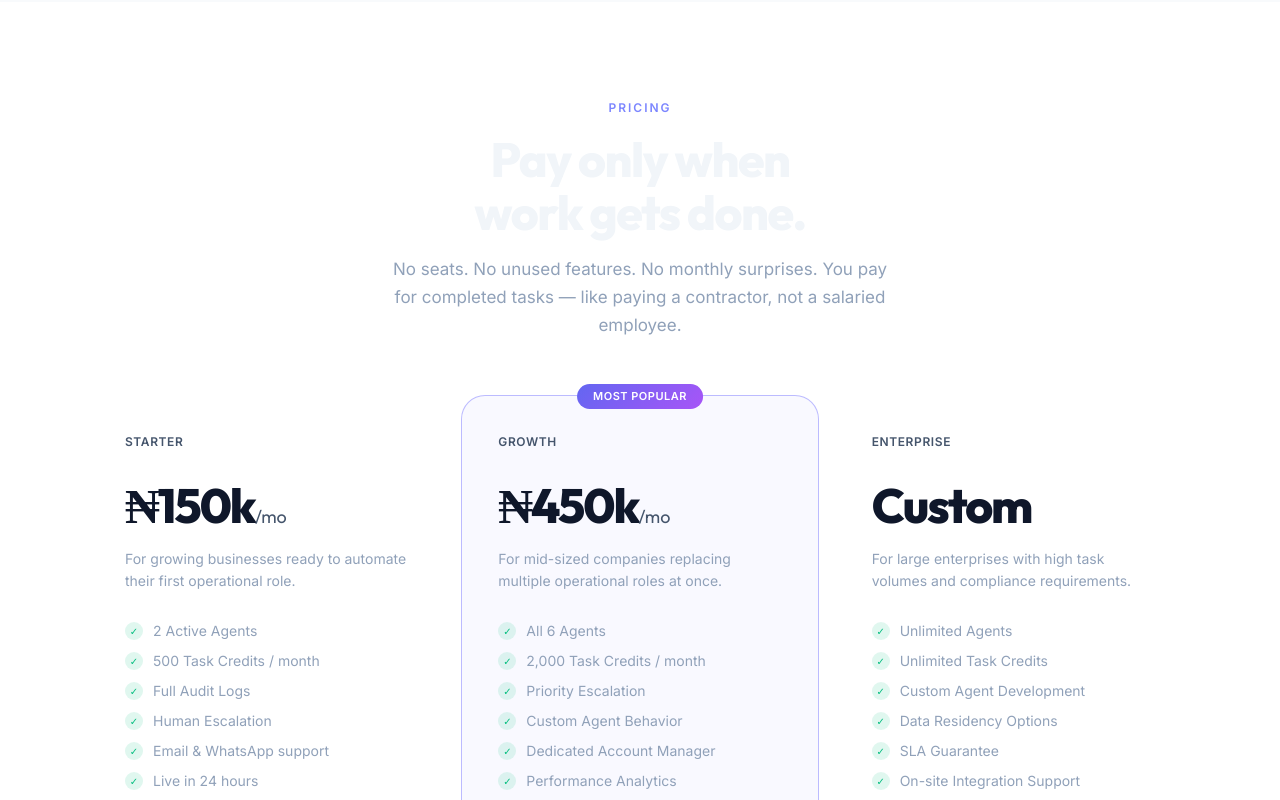
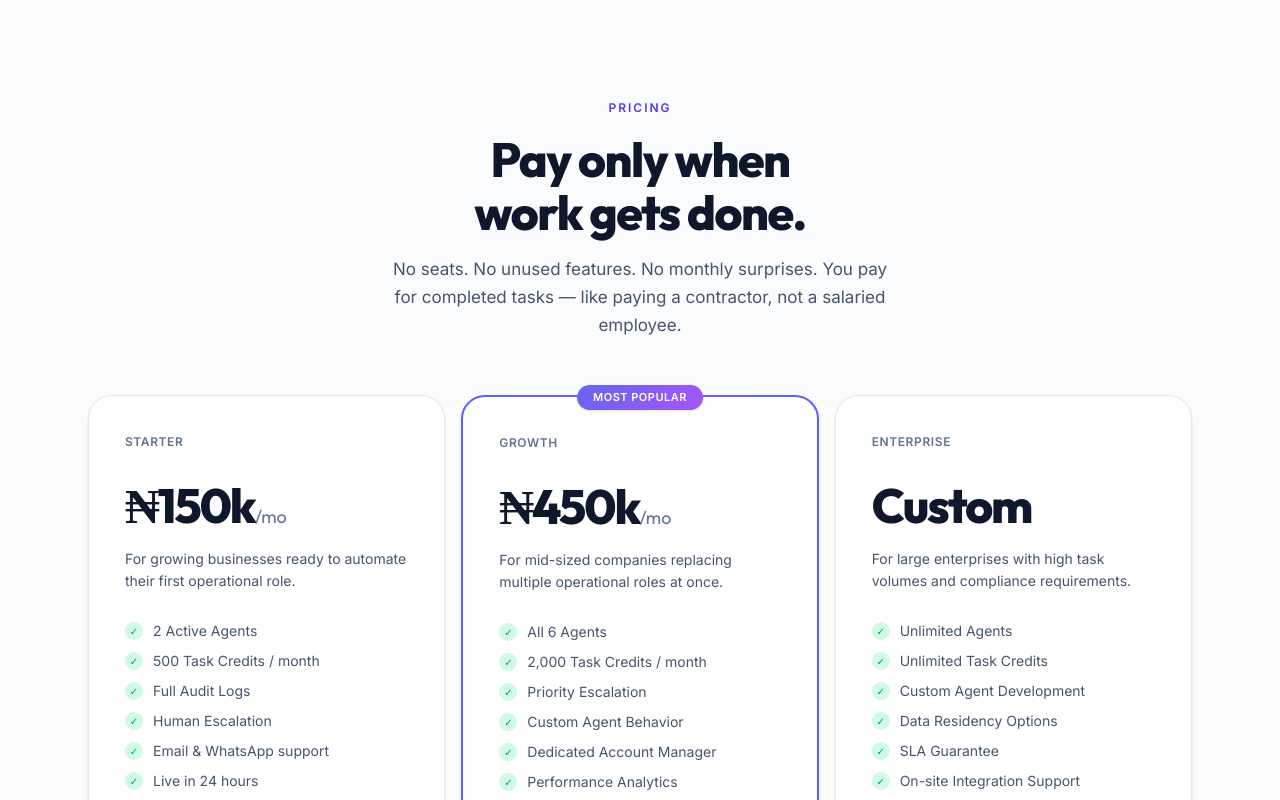
Before and after one commit to Pipe7-sudo/Agentic, a Next.js app in the folder frontend/: page / in a window 1280 px wide. Shown: the part 5520-6320 px from the top of the page. Built offline with nearby package versions, Linux system fonts and the light colour scheme.

Commit message:
refactor(pricing): optimize tier display and dark mode contrast

```diff
--- a/frontend/src/components/landing/PricingSection.tsx
+++ b/frontend/src/components/landing/PricingSection.tsx
@@ -6,31 +6,31 @@ const PLANS = [
 
 export default function PricingSection() {
   return (
-    <section id="pricing" className="py-24">
+    <section id="pricing" className="py-24 bg-slate-50/50 dark:bg-transparent">
       <div className="max-w-6xl mx-auto px-6">
         <div className="text-center mb-14">
-          <span className="text-[12px] font-semibold uppercase tracking-[2px] text-indigo-400 block mb-4">Pricing</span>
-          <h2 className="font-['Outfit'] text-[clamp(28px,4vw,48px)] font-extrabold tracking-[-1.5px] leading-[1.1] text-slate-100 mb-4">Pay only when<br />work gets done.</h2>
-          <p className="text-[17px] text-slate-400 max-w-[520px] mx-auto leading-[1.65]">No seats. No unused features. No monthly surprises. You pay for completed tasks — like paying a contractor, not a salaried employee.</p>
+          <span className="text-[12px] font-semibold uppercase tracking-[2px] text-indigo-600 dark:text-indigo-400 block mb-4">Pricing</span>
+          <h2 className="font-['Outfit'] text-[clamp(28px,4vw,48px)] font-extrabold tracking-[-1.5px] leading-[1.1] text-slate-900 dark:text-slate-100 mb-4">Pay only when<br />work gets done.</h2>
+          <p className="text-[16px] md:text-[17px] text-slate-600 dark:text-slate-400 max-w-[520px] mx-auto leading-[1.65]">No seats. No unused features. No monthly surprises. You pay for completed tasks — like paying a contractor, not a salaried employee.</p>
         </div>
-        <div className="grid grid-cols-1 md:grid-cols-3 gap-4">
+        <div className="grid grid-cols-1 md:grid-cols-3 gap-6 md:gap-4">
           {PLANS.map(p => (
-            <div key={p.tier} className={`relative rounded-3xl p-9 transition-all duration-300 hover:-translate-y-1 ${p.popular ? 'bg-indigo-500/[0.04] border border-indigo-500/40' : 'bg-white/[0.03] border border-white/[0.07]'}`}>
+            <div key={p.tier} className={`relative rounded-3xl p-8 md:p-9 transition-all duration-300 hover:-translate-y-1 shadow-sm dark:shadow-none hover:shadow-xl hover:shadow-indigo-500/5 ${p.popular ? 'bg-white dark:bg-indigo-500/[0.04] border-2 border-indigo-500 shadow-md dark:border-indigo-500/40' : 'bg-white dark:bg-white/[0.03] border border-slate-200 dark:border-white/[0.07]'}`}>
               {p.popular && (
-                <div className="absolute -top-3 left-1/2 -translate-x-1/2 gradient-bg text-white text-[11px] font-bold px-4 py-1 rounded-full tracking-[0.5px]">MOST POPULAR</div>
+                <div className="absolute -top-3 left-1/2 -translate-x-1/2 gradient-bg text-white text-[11px] font-bold px-4 py-1 rounded-full tracking-[0.5px] shadow-sm">MOST POPULAR</div>
               )}
-              <div className="text-[12px] font-semibold uppercase tracking-wider text-slate-600 mb-4">{p.tier}</div>
-              <div className="font-['Outfit'] text-[48px] font-extrabold tracking-[-2px] mb-1">{p.price}<span className="text-[18px] font-normal text-slate-600 tracking-normal">{p.period}</span></div>
-              <p className="text-sm text-slate-400 mb-7 leading-[1.6]">{p.desc}</p>
+              <div className="text-[12px] font-semibold uppercase tracking-wider text-slate-500 dark:text-slate-600 mb-4">{p.tier}</div>
+              <div className="font-['Outfit'] text-[40px] md:text-[48px] font-extrabold tracking-[-2px] mb-1 text-slate-900 dark:text-white">{p.price}<span className="text-[16px] md:text-[18px] font-normal text-slate-500 dark:text-slate-600 tracking-normal">{p.period}</span></div>
+              <p className="text-sm text-slate-600 dark:text-slate-400 mb-7 leading-[1.6]">{p.desc}</p>
               <ul className="flex flex-col gap-2.5 mb-8">
                 {p.features.map(f => (
-                  <li key={f} className="flex items-center gap-2.5 text-sm text-slate-400">
-                    <div className="w-[18px] h-[18px] rounded-full bg-emerald-500/12 flex items-center justify-center text-[10px] text-emerald-500 shrink-0">✓</div>
+                  <li key={f} className="flex items-center gap-2.5 text-sm text-slate-600 dark:text-slate-400">
+                    <div className="w-[18px] h-[18px] rounded-full bg-emerald-100 dark:bg-emerald-500/12 flex items-center justify-center text-[10px] text-emerald-600 dark:text-emerald-500 shrink-0">✓</div>
                     {f}
                   </li>
                 ))}
               </ul>
-              <a href="#cta" id={p.btnId} className={`block w-full text-center py-3 rounded-xl text-sm font-semibold transition-all no-underline ${p.outline ? 'border border-white/[0.12] text-slate-100 hover:bg-white/[0.05]' : 'gradient-bg text-white shadow-[0_4px_24px_rgba(99,102,241,0.35)] hover:-translate-y-px hover:shadow-[0_6px_32px_rgba(99,102,241,0.5)]'}`}>{p.btnLabel}</a>
+              <a href="#cta" id={p.btnId} className={`block w-full text-center py-3 rounded-xl text-sm font-semibold transition-all no-underline ${p.outline ? 'border border-slate-200 dark:border-white/[0.12] text-slate-700 dark:text-slate-100 hover:bg-slate-50 dark:hover:bg-white/[0.05]' : 'gradient-bg text-white shadow-[0_4px_24px_rgba(99,102,241,0.25)] dark:shadow-[0_4px_24px_rgba(99,102,241,0.35)] hover:-translate-y-px hover:shadow-[0_6px_32px_rgba(99,102,241,0.4)] dark:hover:shadow-[0_6px_32px_rgba(99,102,241,0.5)]'}`}>{p.btnLabel}</a>
             </div>
           ))}
         </div>
```
